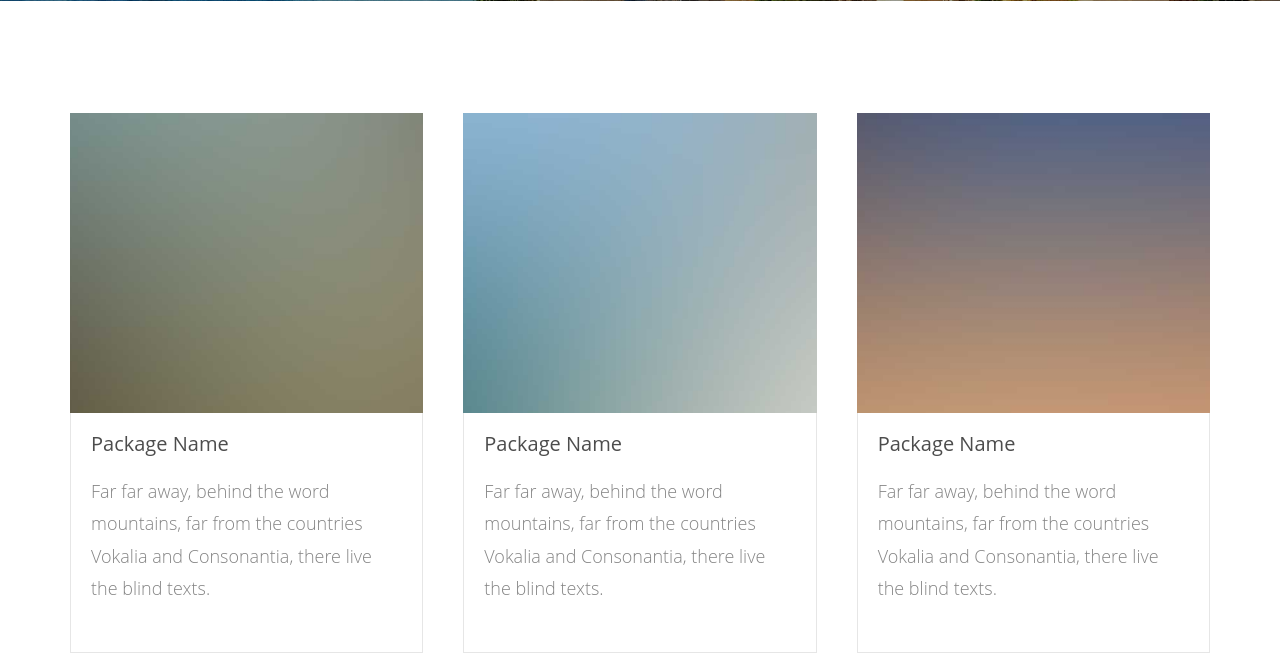
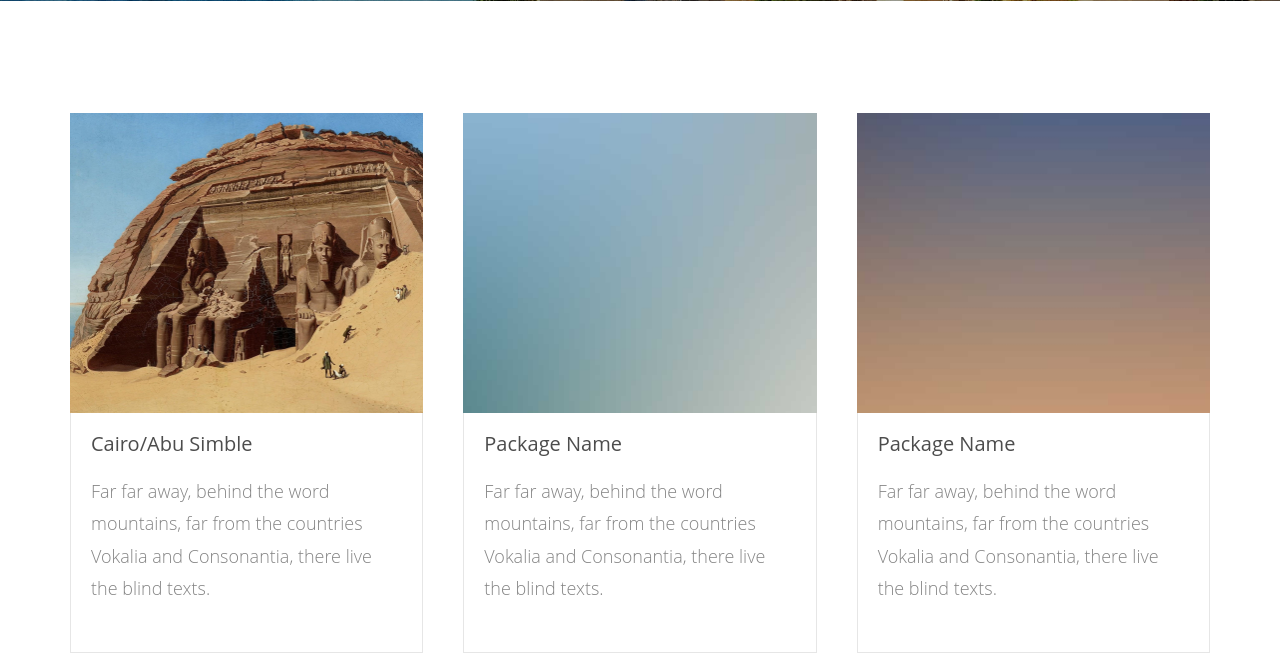
Before and after one commit to Ramez007/Tourism-Project, a PHP site: page /services.php in a window 1280 px wide. Shown: the part 649-1306 px from the top of the page. Run offline with PHP 8.4, Linux system fonts and the light colour scheme; some web fonts are replaced.

Commit message:
Connected Single Package Page

```diff
--- a/services.php
+++ b/services.php
@@ -167,12 +167,12 @@ session_start();
 			<div class="row">
 				<div class="col-md-4">
 					<div class="hotel-content">
-						<div class="hotel-grid" style="background-image: url(images/image-1.jpg);">
+						<div class="hotel-grid" style="background-image: url(images/abu-simble.jpg);">
 							<div class="price"><small>For as low as</small><span>$100/night</span></div>
-							<a class="book-now text-center" href="#"><i class="ti-calendar"></i> Book Now</a>
+							<a class="book-now text-center" href="Single-Package.php"><i class="ti-calendar"></i> Book Now</a>
 						</div>
 						<div class="desc">
-							<h3><a href="#">Package Name</a></h3>
+							<h3><a href="Single-Package.php">Cairo/Abu Simble</a></h3>
 							<p>Far far away, behind the word mountains, far from the countries Vokalia and Consonantia, there live the blind texts.</p>
 						</div>
 					</div>
```
Also changed, not shown: images/abu-simble.jpg (added).
